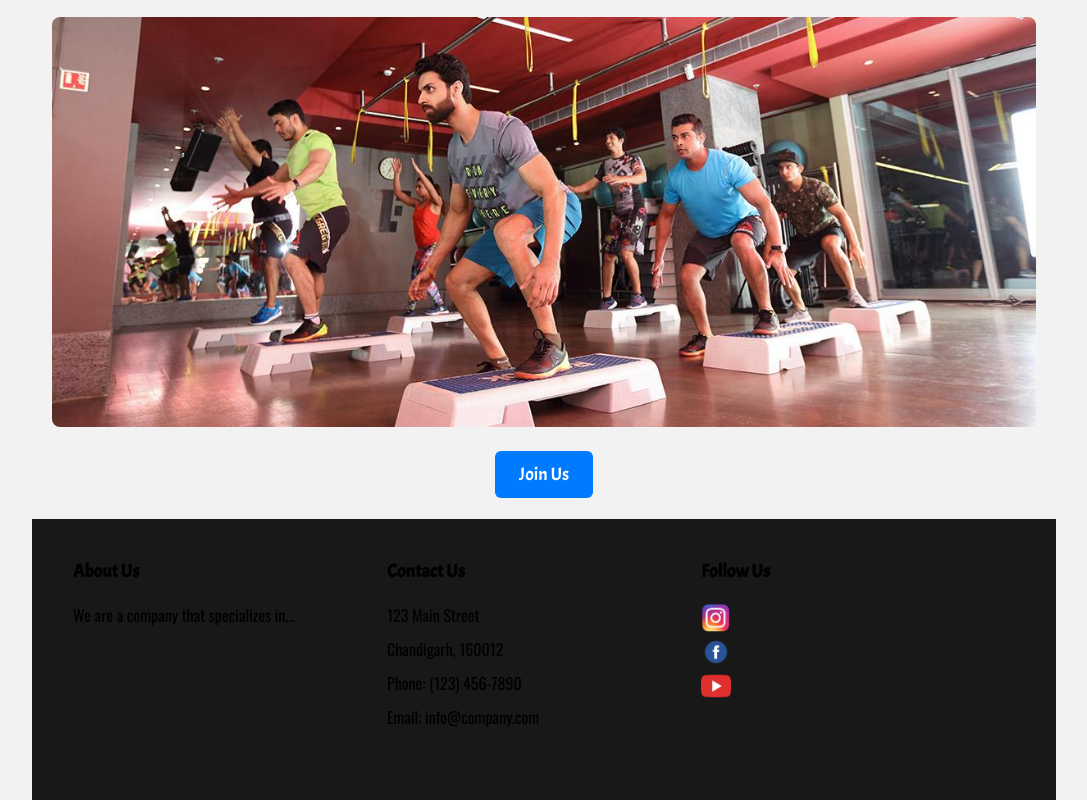
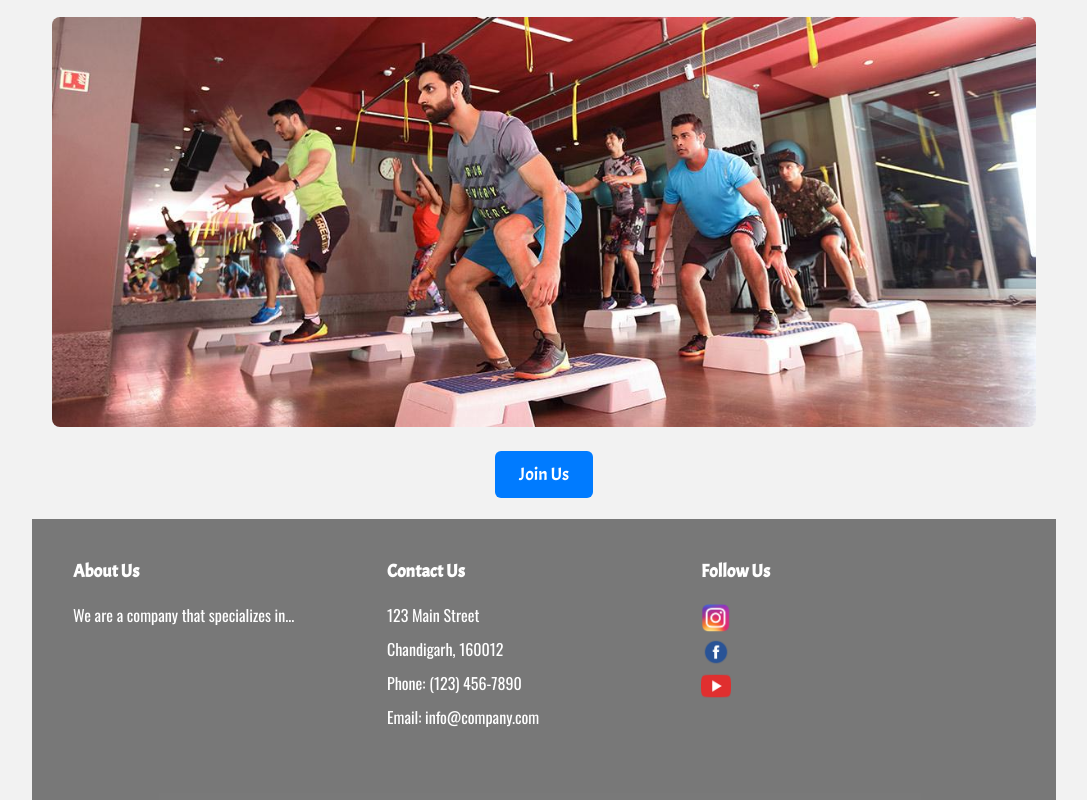
Before and after one commit to salmanahmed-chd/Gym-Club, a plain HTML site: page index.html in a window 1280 px wide. Shown: the part 986-1786 px from the top of the page, without its empty margins (96-1183 px from the left). Drawn offline with nearby package versions, Linux system fonts and the light colour scheme; a web font is replaced by a local one.

Commit message:
Update style.css

```diff
--- a/style.css
+++ b/style.css
@@ -50,8 +50,9 @@
 }
 
 footer {
-    background-color: #181818;
+    background-color: rgba(0, 0, 0, 0.5);
     padding: 4% 4%;
+    color: white;
 }
 
 .container2 {
```
